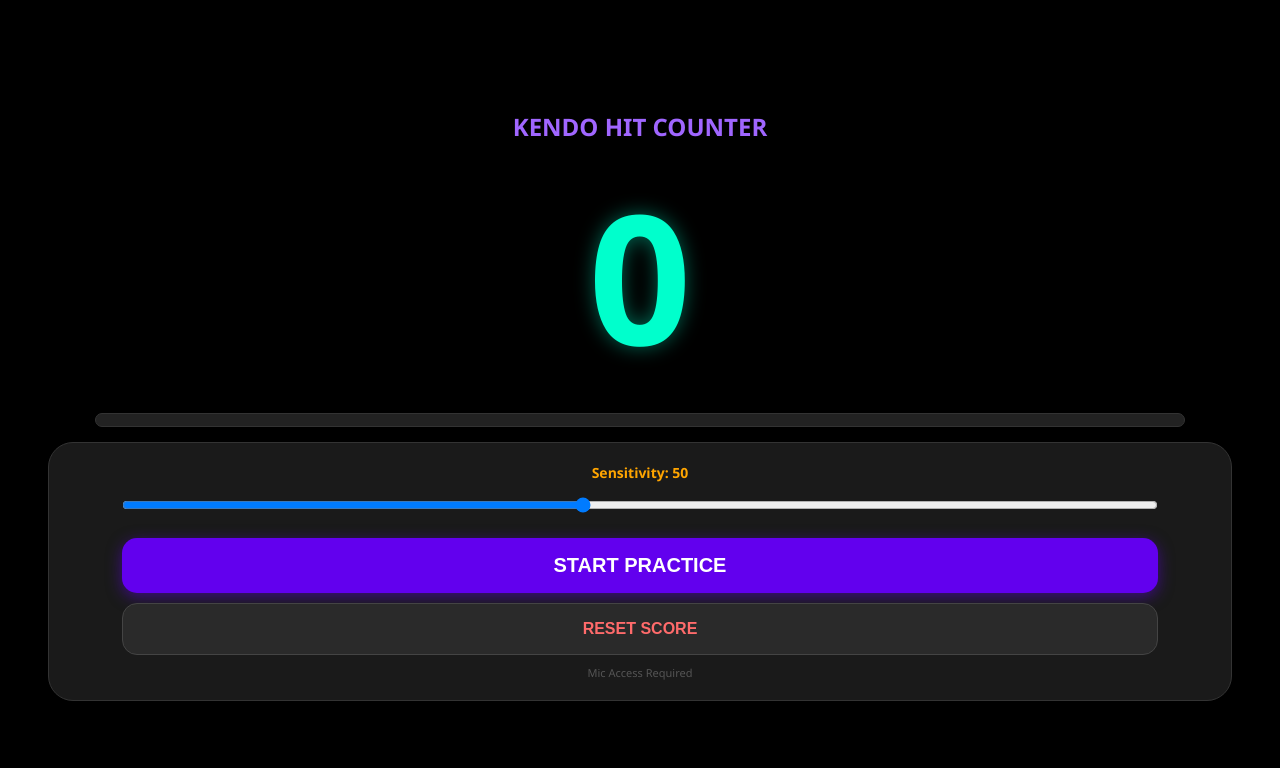
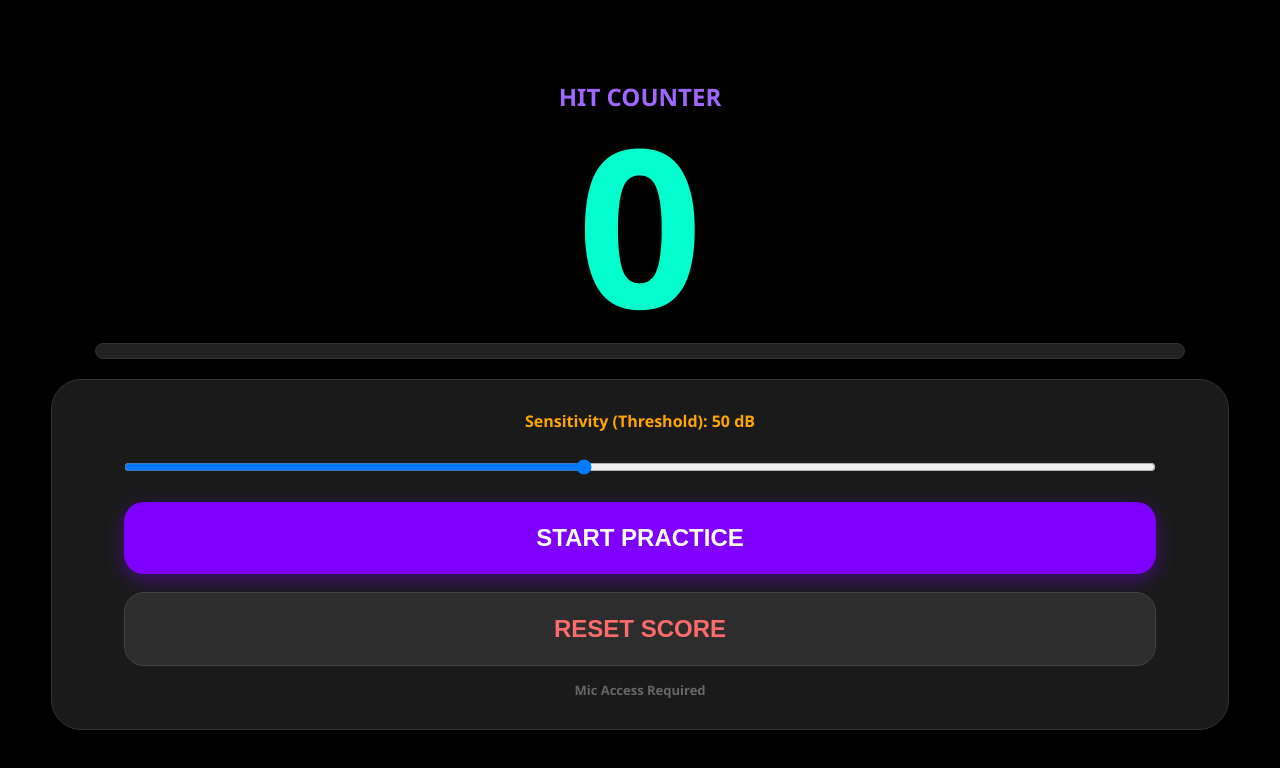
Before and after one commit to sangoh0215-cretasiska/Kendo-Counter, a plain HTML site: page index.html in a window 1280 px wide. Drawn offline with Linux system fonts and the light colour scheme.

Commit message:
Update index.html

```diff
--- a/index.html
+++ b/index.html
@@ -3,48 +3,67 @@
 <head>
     <meta charset="UTF-8">
     <meta name="viewport" content="width=device-width, initial-scale=1.0, maximum-scale=1.0, user-scalable=no">
+    <title>Kendo Hit Counter Pro</title>
+    <meta name="apple-mobile-web-app-capable" content="yes">
+    <meta name="mobile-web-app-capable" content="yes">
 
-    <meta name="apple-mobile-web-app-capable" content="yes">
-    <meta name="apple-mobile-web-app-status-bar-style" content="black-translucent">
-    <meta name="mobile-web-app-capable" content="yes">
-    <meta name="apple-mobile-web-app-title" content="Kendo Counter">
-
-    <title>Kendo Hit Counter Pro</title>
     <style>
         body {
             font-family: 'Segoe UI', sans-serif;
             text-align: center;
             background: #000000;
             color: white;
-            padding-top: env(safe-area-inset-top); /* 아이폰 노치 디자인 대응 */
             margin: 0;
-            overflow: hidden; /* 스크롤 방지 */
+            padding: 0;
             height: 100vh;
             display: flex;
             flex-direction: column;
-            justify-content: center;
+            justify-content: center; /* 세로 중앙 정렬 */
         }
+
         h1 { color: #A066FF; font-size: 24px; font-weight: bold; margin: 10px 0; }
-        #count { font-size: 180px; font-weight: bold; color: #00FFCC; text-shadow: 0 0 20px rgba(0, 255, 204, 0.4); margin: 0; }
+        #count { font-size: 220px; font-weight: bold; margin: -10px 0; color: #00FFCC; line-height: 1; }
 
-        .meter-container { width: 85%; height: 12px; background: #222; margin: 15px auto; border-radius: 10px; overflow: hidden; border: 1px solid #333; }
+        .meter-container { width: 85%; height: 14px; background: #222; margin: 20px auto; border-radius: 10px; overflow: hidden; border: 1px solid #333; }
         #meter { width: 0%; height: 100%; background: linear-gradient(90deg, #00FFCC, #00FF88); }
 
-        .control-panel { background: #1a1a1a; width: 90%; margin: 0 auto; padding: 20px 15px; border-radius: 25px; border: 1px solid #333; }
-        .label-text { color: #FFA500; font-weight: bold; margin-bottom: 5px; display: block; font-size: 14px; }
-        input[type=range] { width: 90%; margin: 10px 0; accent-color: #007BFF; }
+        /* 두 번째 이미지처럼 박스를 더 꽉 차게 조절 */
+        .control-panel {
+            background: #1a1a1a;
+            width: 92%;
+            margin: 0 auto;
+            padding: 30px 15px;
+            border-radius: 30px;
+            border: 1px solid #333;
+            box-sizing: border-box;
+        }
 
-        .button-group { display: flex; flex-direction: column; gap: 10px; align-items: center; margin-top: 15px; }
-        button { padding: 16px 40px; font-size: 20px; cursor: pointer; border-radius: 15px; border: none; font-weight: bold; width: 90%; transition: 0.2s; -webkit-tap-highlight-color: transparent; }
-        .btn-start { background: #6200EE !important; color: white !important; box-shadow: 0 4px 15px rgba(98, 0, 238, 0.5); }
-        .btn-reset { background: #2a2a2a; color: #FF6B6B; border: 1px solid #444; font-size: 16px; }
+        .label-text { color: #FFA500; font-weight: bold; font-size: 16px; margin-bottom: 10px; display: block; }
+        input[type=range] { width: 90%; margin: 15px 0; accent-color: #007BFF; height: 20px; }
 
-        button:active { transform: scale(0.96); opacity: 0.9; }
-        #status { color: #555; font-size: 11px; margin-top: 10px; }
+        .button-group { display: flex; flex-direction: column; gap: 18px; align-items: center; margin-top: 10px; width: 100%; }
+
+        button {
+            padding: 22px 0;
+            font-size: 24px;
+            cursor: pointer;
+            border-radius: 20px;
+            border: none;
+            font-weight: bold;
+            width: 90%;
+            transition: 0.2s;
+        }
+
+        /* 카톡 브라우저의 쨍한 보라색 재현 */
+        .btn-start { background: #7F00FF !important; color: white !important; box-shadow: 0 6px 20px rgba(127, 0, 255, 0.4); }
+        .btn-reset { background: #2d2d2d; color: #FF6B6B; border: 1px solid #444; }
+
+        button:active { transform: scale(0.95); opacity: 0.9; }
+        .status-text { color: #666; font-size: 13px; margin-top: 15px; font-weight: bold; }
     </style>
 </head>
 <body>
-    <h1>KENDO HIT COUNTER</h1>
+    <h1>HIT COUNTER</h1>
     <div id="count">0</div>
 
     <div class="meter-container">
@@ -52,14 +71,14 @@
     </div>
 
     <div class="control-panel">
-        <span class="label-text">Sensitivity: <span id="sensVal" style="color:#FFA500">50</span></span>
+        <span class="label-text">Sensitivity (Threshold): <span id="sensVal">50</span> dB</span>
         <input type="range" id="sensitivity" min="10" max="100" value="50" oninput="updateSens(this.value)">
 
         <div class="button-group">
             <button class="btn-start" id="mainBtn" onclick="startApp()">START PRACTICE</button>
             <button class="btn-reset" onclick="resetCount()">RESET SCORE</button>
         </div>
-        <div id="status">Mic Access Required</div>
+        <div id="status" class="status-text">Mic Access Required</div>
     </div>
 
     <script>
@@ -89,8 +108,8 @@
 
                 document.getElementById('status').innerText = "LISTENING... GO!";
                 const mainBtn = document.getElementById('mainBtn');
-                mainBtn.innerText = "RUNNING...";
-                mainBtn.style.background = "#333";
+                mainBtn.innerText = "RUNNING";
+                mainBtn.style.background = "#444";
                 mainBtn.disabled = true;
 
                 function checkAudio() {
```
